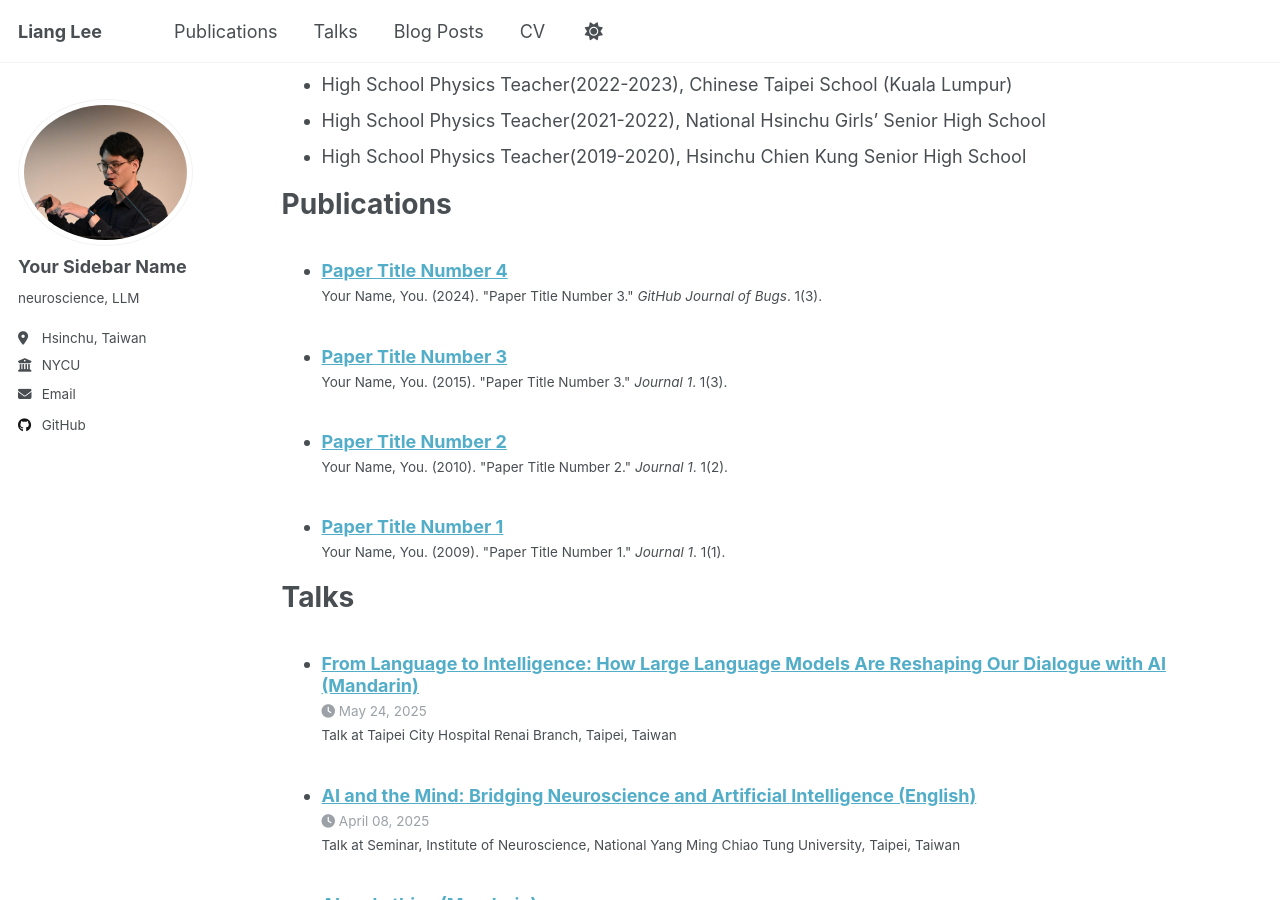
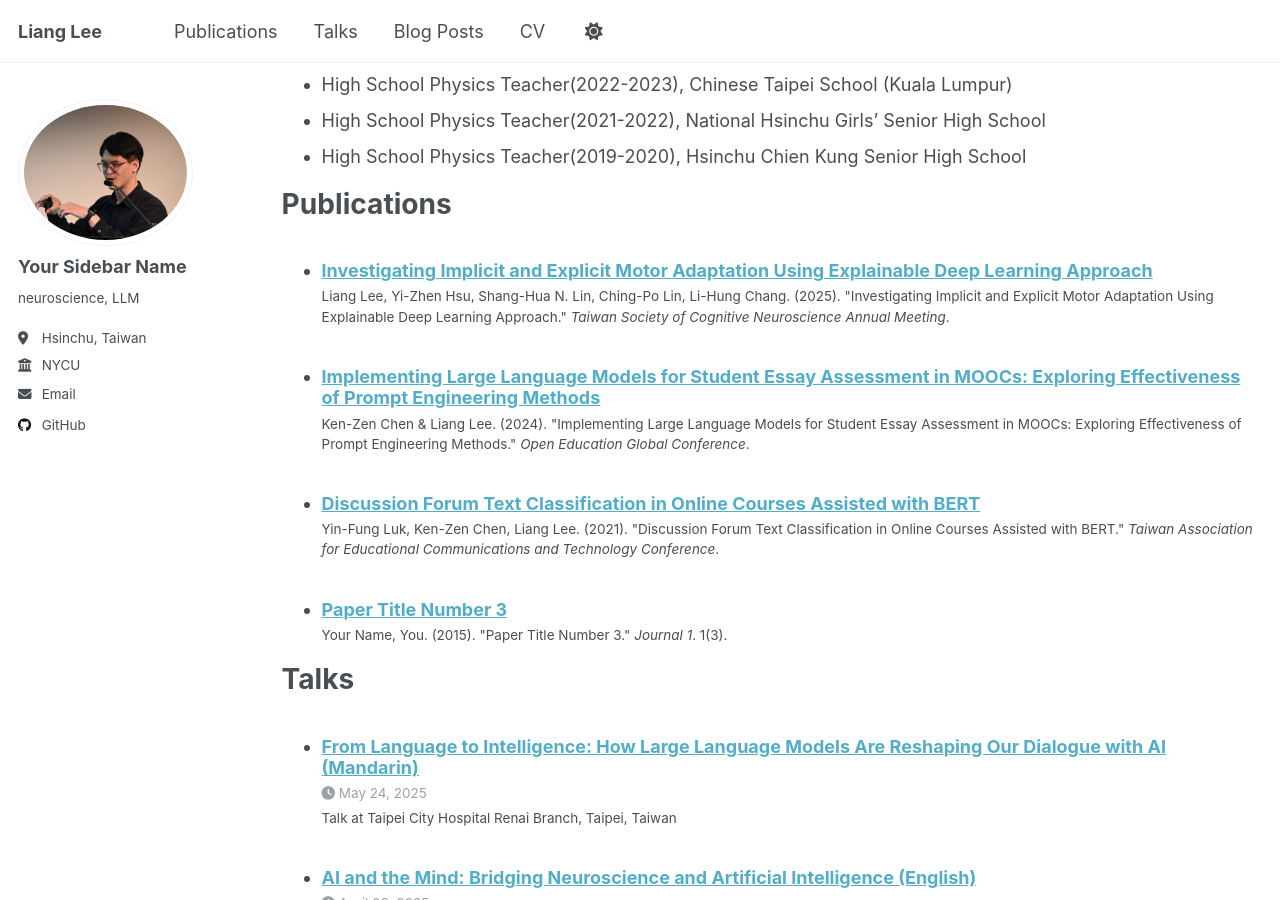
Before and after one commit to liangleeTW/liangleeTW.github.io, a Jekyll site: the page built from _pages/cv.md, in a window 1280 px wide and 900 px high, scrolled down 1081 px. Built offline with Jekyll 4.4.1, drawn with Linux system fonts in a browser that asks for light colours.

Commit message:
update publications

```diff
--- a/_pages/cv.md
+++ b/_pages/cv.md
@@ -13,9 +13,9 @@ Education
 ======
 * Ph.D, Institute of Neuroscience, National Yang Ming Chiao Tung University
 * Master of Education, Cognition and Science Learning, Institute of Education, National Yang Ming Chiao Tung University, 2022
-* Program of Big Data Analysis, Institute of Statistics & Institute of Data Science and Engineering, 2022
+  * Program of Big Data Analysis, Institute of Statistics & Institute of Data Science and Engineering, 2022
 * Bachelor of Science, Department of Electrophysics, National Chiao Tung University, 2019
-* K-12 Science Teaching Certificate, Center for Teacher Education, 2019
+  * K-12 Science Teaching Certificate, Center for Teacher Education, 2019
 
 Experience
 ======
--- a/_publications/2009-10-01-paper-title-number-1.md
+++ /dev/null
@@ -1,14 +0,0 @@
----
-title: "Paper Title Number 1"
-collection: publications
-category: manuscripts
-permalink: /publication/2009-10-01-paper-title-number-1
-excerpt: 'This paper is about the number 1. The number 2 is left for future work.'
-date: 2009-10-01
-venue: 'Journal 1'
-slidesurl: 'http://academicpages.github.io/files/slides1.pdf'
-paperurl: 'http://academicpages.github.io/files/paper1.pdf'
-bibtexurl: 'http://academicpages.github.io/files/bibtex1.bib'
-citation: 'Your Name, You. (2009). &quot;Paper Title Number 1.&quot; <i>Journal 1</i>. 1(1).'
----
-The contents above will be part of a list of publications, if the user clicks the link for the publication than the contents of section will be rendered as a full page, allowing you to provide more information about the paper for the reader. When publications are displayed as a single page, the contents of the above "citation" field will automatically be included below this section in a smaller font.
--- a/_publications/2010-10-01-paper-title-number-2.md
+++ /dev/null
@@ -1,14 +0,0 @@
----
-title: "Paper Title Number 2"
-collection: publications
-category: manuscripts
-permalink: /publication/2010-10-01-paper-title-number-2
-excerpt: 'This paper is about the number 2. The number 3 is left for future work.'
-date: 2010-10-01
-venue: 'Journal 1'
-slidesurl: 'http://academicpages.github.io/files/slides2.pdf'
-paperurl: 'http://academicpages.github.io/files/paper2.pdf'
-citation: 'Your Name, You. (2010). &quot;Paper Title Number 2.&quot; <i>Journal 1</i>. 1(2).'
----
-
-The contents above will be part of a list of publications, if the user clicks the link for the publication than the contents of section will be rendered as a full page, allowing you to provide more information about the paper for the reader. When publications are displayed as a single page, the contents of the above "citation" field will automatically be included below this section in a smaller font.
--- /dev/null
+++ b/_publications/2021-12-04.md
@@ -0,0 +1,11 @@
+---
+title: "Discussion Forum Text Classification in Online Courses Assisted with BERT"
+collection: publications
+category: conferences
+permalink: /publication/2021-12-04
+excerpt: ''
+date: 2021-12-04
+venue: 'Taiwan Association for Educational Communications and Technology Conference 2021'
+paperurl: ''
+citation: 'Yin-Fung Luk, Ken-Zen Chen, Liang Lee. (2021). &quot;Discussion Forum Text Classification in Online Courses Assisted with BERT.&quot; <i>Taiwan Association for Educational Communications and Technology Conference</i>.'
+---
--- a/_publications/2024-02-17-paper-title-number-4.md
+++ /dev/null
@@ -1,13 +0,0 @@
----
-title: "Paper Title Number 4"
-collection: publications
-category: conferences
-permalink: /publication/2024-02-17-paper-title-number-4
-excerpt: 'This paper is about fixing template issue #693.'
-date: 2024-02-17
-venue: 'GitHub Journal of Bugs'
-paperurl: 'http://academicpages.github.io/files/paper3.pdf'
-citation: 'Your Name, You. (2024). &quot;Paper Title Number 3.&quot; <i>GitHub Journal of Bugs</i>. 1(3).'
----
-
-The contents above will be part of a list of publications, if the user clicks the link for the publication than the contents of section will be rendered as a full page, allowing you to provide more information about the paper for the reader. When publications are displayed as a single page, the contents of the above "citation" field will automatically be included below this section in a smaller font.
--- /dev/null
+++ b/_publications/2024-11-15.md
@@ -0,0 +1,11 @@
+---
+title: "Implementing Large Language Models for Student Essay Assessment in MOOCs: Exploring Effectiveness of Prompt Engineering Methods"
+collection: publications
+category: conferences
+permalink: /publication/2024-11-15
+excerpt: ''
+date: 2024-11-15
+venue: 'Open Education Global Conference 2024'
+paperurl: 'https://drive.google.com/file/d/1WQM02pnD47zEUa6TKRhLRT9g0qdE4Zat/view?usp=sharing'
+citation: 'Ken-Zen Chen & Liang Lee. (2024). &quot;Implementing Large Language Models for Student Essay Assessment in MOOCs: Exploring Effectiveness of Prompt Engineering Methods.&quot; <i>Open Education Global Conference</i>.'
+---
--- /dev/null
+++ b/_publications/2025-01-10.md
@@ -0,0 +1,11 @@
+---
+title: "Investigating Implicit and Explicit Motor Adaptation Using Explainable Deep Learning Approach"
+collection: publications
+category: conferences
+permalink: /publication/2025-01-10
+excerpt: ''
+date: 2025-01-10
+venue: 'Taiwan Society of Cognitive Neuroscience Annual Meeting 2025'
+paperurl: 'https://drive.google.com/file/d/1CWUpuM9YRaO0eLdUGlJYUYY2jxPFlKBr/view?usp=sharing'
+citation: 'Liang Lee, Yi-Zhen Hsu, Shang-Hua N. Lin, Ching-Po Lin, Li-Hung Chang. (2025). &quot;Investigating Implicit and Explicit Motor Adaptation Using Explainable Deep Learning Approach.&quot; <i>Taiwan Society of Cognitive Neuroscience Annual Meeting</i>.'
+---
```
Also changed, not shown: _publications/2015-10-01-paper-title-number-3.md (+0 -2 lines).
